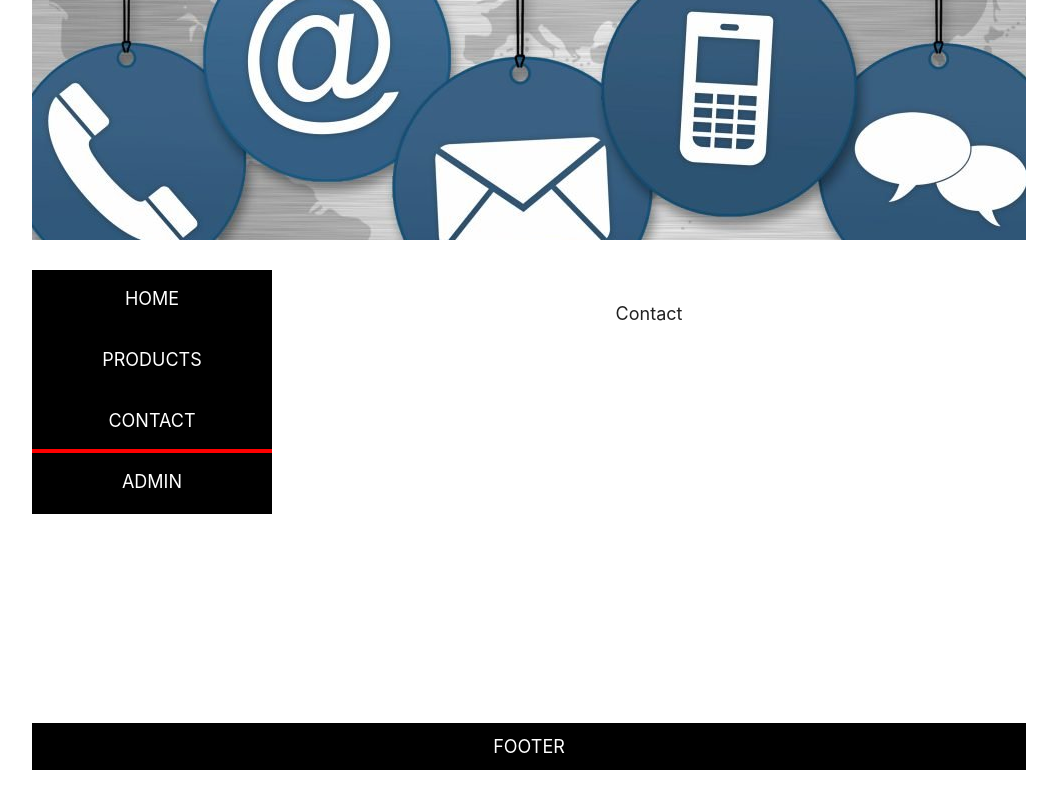
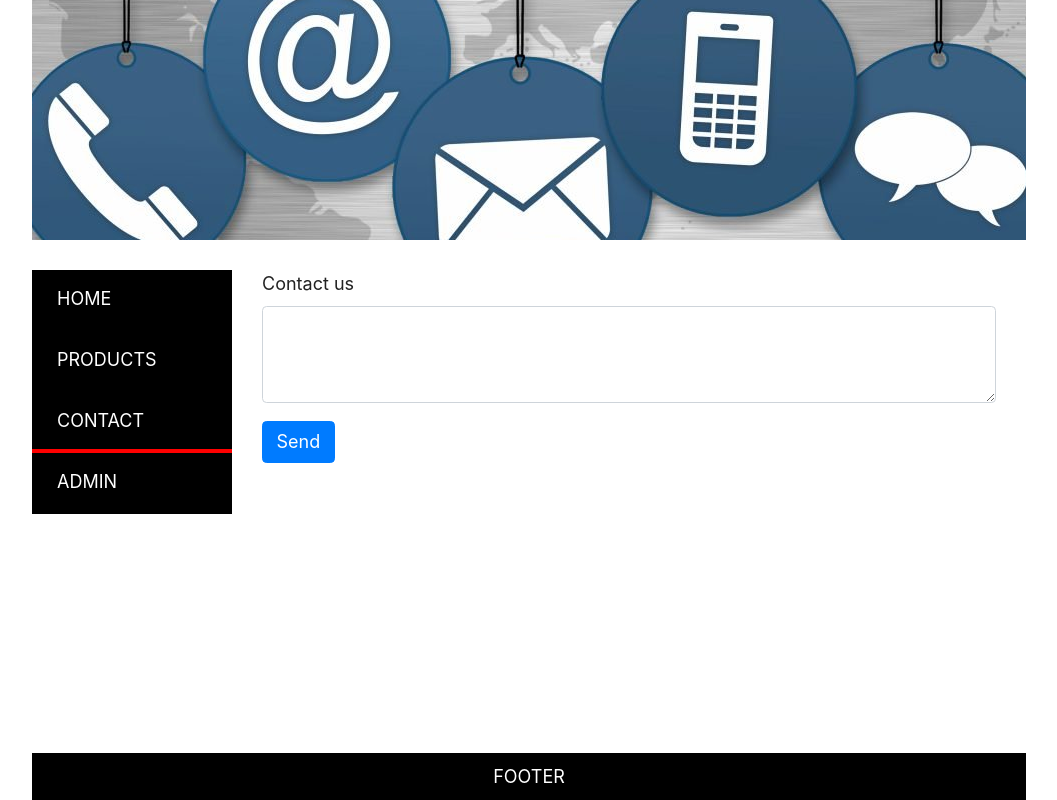
Before and after one commit to dariusz75/react-router, a React (Create React App) app: page /contact in a window 1280 px wide. Shown: the whole page, without its empty margins (111-1168 px from the left). Built offline with nearby package versions, Linux system fonts and the light colour scheme.

Commit message:
contact page with prompt

```diff
--- a/src/App.css
+++ b/src/App.css
@@ -18,12 +18,11 @@ main {
 }
 
 aside {
-  min-width: 240px;
+  min-width: 200px;
 }
 
 section {
-  padding: 30px 0 0 0;
-  text-align: center;
+  padding: 0 30px;
 }
 
 section.page {
--- /dev/null
+++ b/src/components/Article/Article.js
@@ -0,0 +1,23 @@
+import React from "react";
+
+const Article = ({ title, author, text }) => {
+  return (
+    <article>
+      <h3
+        style={{
+          marginBottom: "5px",
+          textTransform: "uppercase",
+          fontSize: 22,
+        }}
+      >
+        {title}
+      </h3>
+      <span style={{ display: "block", marginBottom: 10, fontSize: 14 }}>
+        {author}
+      </span>
+      <p>{text}</p>
+    </article>
+  );
+};
+
+export default Article;
--- /dev/null
+++ b/src/components/index.js
@@ -0,0 +1 @@
+export { default as Article } from "./Article/Article";
--- a/src/layouts/Navigation/navigation.css
+++ b/src/layouts/Navigation/navigation.css
@@ -13,7 +13,6 @@ nav.main-nav ul li {
 nav.main-nav ul li a {
   display: block;
   padding: 15px 25px;
-  text-align: center;
   color: #fff;
   text-decoration: none;
   text-transform: uppercase;
--- a/src/layouts/PageRouting.js
+++ b/src/layouts/PageRouting.js
@@ -10,7 +10,7 @@ const PageRouting = () => {
       <Route path="/products" component={Products} />
       <Route path="/contact" component={Contact} />
       <Route path="/admin" component={Admin} />
-      <Route path component={Error} />
+      <Route component={Error} />
     </Switch>
   );
 };
--- a/src/pages/Contact/Contact.js
+++ b/src/pages/Contact/Contact.js
@@ -1,7 +1,48 @@
-import React from "react";
+import React, { Component } from "react";
+import { Prompt } from "react-router-dom";
 
-const Contact = () => {
-  return <p>Contact</p>;
-};
+class Contact extends Component {
+  state = {
+    value: "",
+  };
+
+  handleChange = (e) => {
+    this.setState({
+      value: e.target.value,
+    });
+    console.log(this.state.value);
+  };
+
+  handleSubmit = (e) => {
+    e.preventDefault();
+    this.setState({ value: "" });
+  };
+
+  render() {
+    return (
+      <>
+        <form onSubmit={this.handleSubmit}>
+          <div className="form-group">
+            <label htmlFor="contact">Contact us</label>
+            <textarea
+              className="form-control"
+              id="contact"
+              rows="3"
+              value={this.state.value}
+              onChange={this.handleChange}
+            ></textarea>
+          </div>
+          <button type="submit" className="btn btn-primary">
+            Send
+          </button>
+        </form>
+        <Prompt
+          when={this.state.value.length > 0}
+          message="Are you sure you want to leave this page without sending a message?"
+        />
+      </>
+    );
+  }
+}
 
 export default Contact;
--- a/src/pages/Home/Home.js
+++ b/src/pages/Home/Home.js
@@ -1,7 +1,37 @@
 import React from "react";
 
+import { Article } from "../../components";
+
+const articles = [
+  {
+    id: 1,
+    title: "Lorem Ipsum",
+    author: "Jack Russell",
+    text:
+      "Lorem ipsum dolor sit amet, consectetur adipiscing elit. Cras vulputate tortor eu justo dictum finibus.",
+  },
+  {
+    id: 2,
+    title: "Donec non eros eros",
+    author: "Joh Smith",
+    text:
+      "Donec non eros eros. Vivamus tincidunt maximus augue quis porta. Etiam egestas odio finibus tincidunt auctor.",
+  },
+  {
+    id: 3,
+    title: "Pellentesque pretium mattis",
+    author: "Michael Morgan",
+    text:
+      "Pellentesque pretium mattis dui at accumsan. Sed dignissim felis a purus rutrum dictum. Interdum et malesuada fames.",
+  },
+];
+
 const Home = () => {
-  return <p>Home</p>;
+  const articleList = articles.map((article) => (
+    <Article key={article.id} {...article} />
+  ));
+
+  return <div className="home">{articleList}</div>;
 };
 
 export default Home;
```
